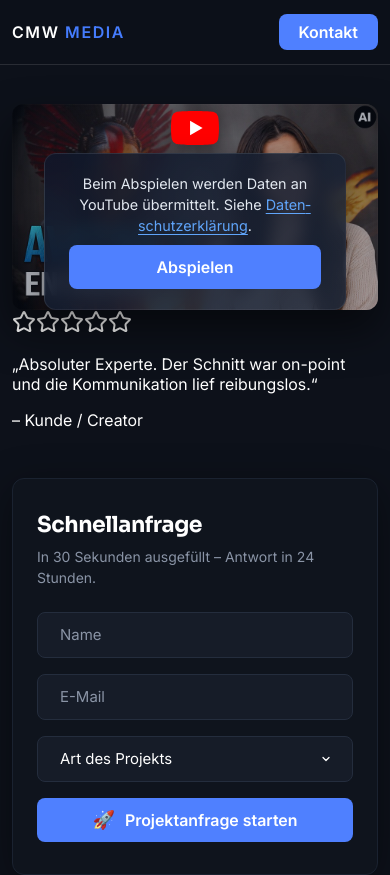
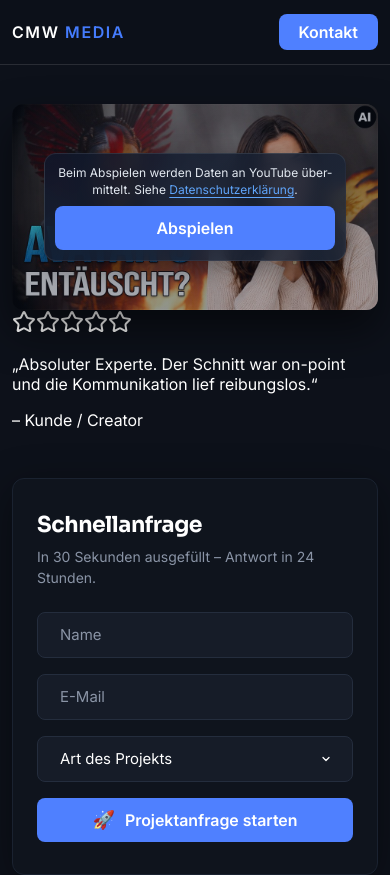
Before and after one commit to 43and18zeroes/video-portfolio, an Angular app: page / in a window 390 px wide. Shown: the top 875 px of the page. Built offline with nearby package versions, Linux system fonts and the light colour scheme.

Commit message:
youtube embed mobil

```diff
--- a/src/app/components/youtube-embed/youtube-embed.html
+++ b/src/app/components/youtube-embed/youtube-embed.html
@@ -13,13 +13,6 @@ youtube-embed.html
     } @else {
     <div class="video-placeholder">
         <div class="placeholder-content">
-            <svg class="youtube-icon" viewBox="0 0 24 24"
-                width="48" height="48">
-                <path fill="#ff0000"
-                    d="M23.498 6.186a3.016 3.016 0 0 0-2.122-2.136C19.505 3.545 12 3.545 12 3.545s-7.505 0-9.377.505A3.017 3.017 0 0 0 .502 6.186C0 8.07 0 12 0 12s0 3.93.502 5.814a3.016 3.016 0 0 0 2.122 2.136c1.871.505 9.376.505 9.376.505s7.505 0 9.377-.505a3.015 3.015 0 0 0 2.122-2.136C24 15.93 24 12 24 12s0-3.93-.502-5.814z" />
-                <path fill="#ffffff"
-                    d="M9.545 15.568V8.432L15.818 12l-6.273 3.568z" />
-            </svg>
 
             <div class="consent-card">
                 <p class="privacy-note">
--- a/src/app/components/youtube-embed/youtube-embed.scss
+++ b/src/app/components/youtube-embed/youtube-embed.scss
@@ -49,16 +49,13 @@ youtube-embed.scss
         gap: 1px;
         max-width: 440px;
 
-        .youtube-icon {
-            filter: drop-shadow(0 4px 12px rgba(0, 0, 0, 0.4));
-        }
-
         .consent-card {
             display: flex;
             flex-direction: column;
             align-items: center;
             gap: 8px;
-            padding: 1.25rem 1.5rem;
+            // padding: 1.25rem 1.5rem;
+            padding: 0.6rem;
             border-radius: $radius-card;
 
             background: linear-gradient(135deg,
@@ -71,7 +68,8 @@ youtube-embed.scss
             .privacy-note {
                 margin: 0;
                 color: #e2e8f0;
-                font-size: 0.9rem;
+                // font-size: 0.9rem;
+                font-size: 0.75rem;
                 line-height: 1.45;
 
                 .blue-text-link {
@@ -87,6 +85,30 @@ youtube-embed.scss
             .primary-btn {
                 width: 100%;
             }
+
+            @include sd {
+                padding: 1.25rem 1.5rem;
+
+                .privacy-note {
+                    font-size: 0.9rem;
+                }
+            }
+
+            @include md {
+                padding: 0.6rem;
+
+                .privacy-note {
+                    font-size: 0.75rem;
+                }
+            }
+
+            @include ld {
+                padding: 1.25rem 1.5rem;
+
+                .privacy-note {
+                    font-size: 0.9rem;
+                }
+            }
         }
     }
 }
```
